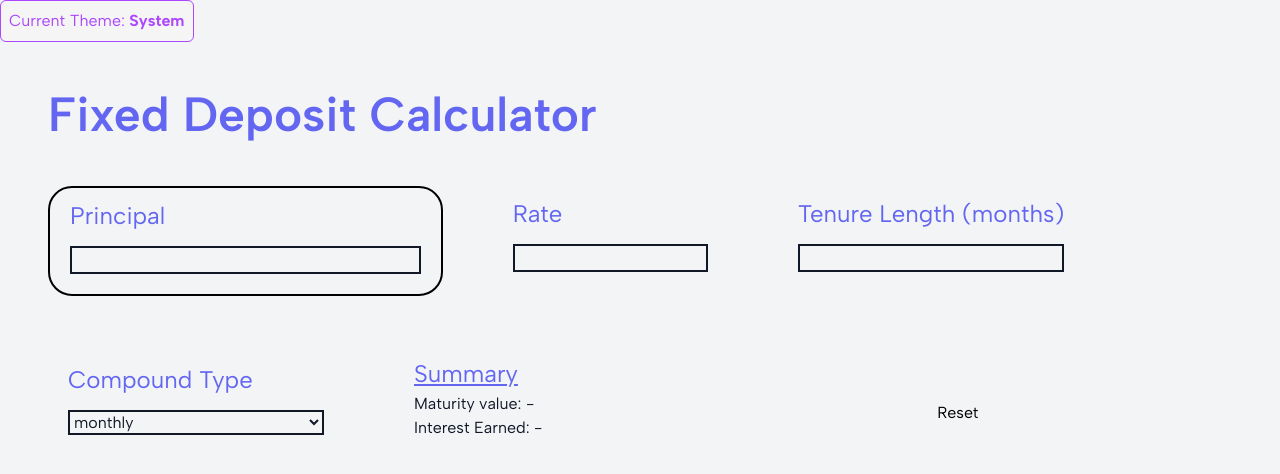
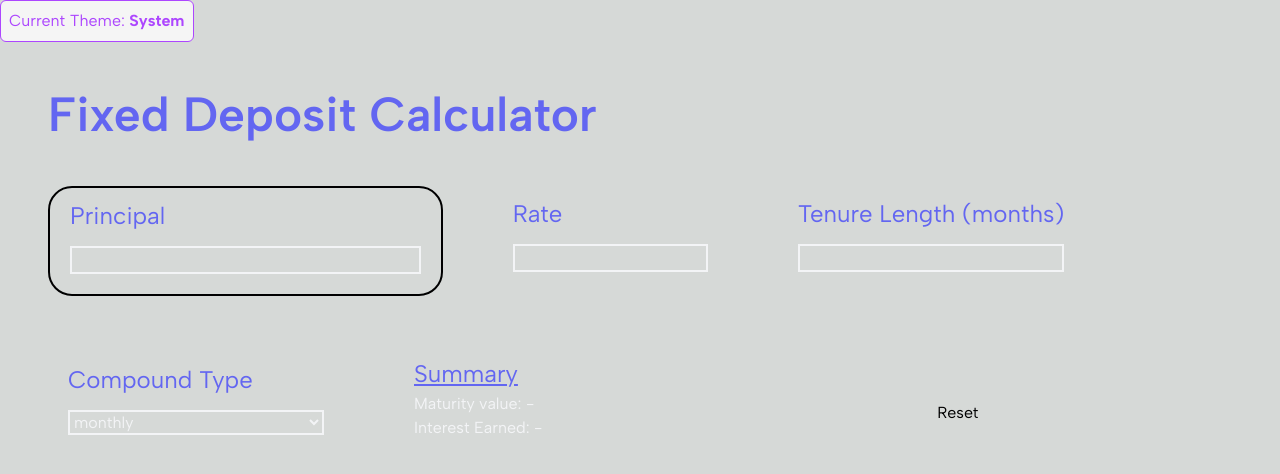
Before and after one commit to nevtay/fd-calculator, a Next.js app: page / in a window 1280 px wide. Shown: the top 474 px of the page. Built offline with nearby package versions, Linux system fonts and the light colour scheme.

Commit message:
feat: update colour values

```diff
--- a/app/globals.css
+++ b/app/globals.css
@@ -5,28 +5,31 @@
 @theme {
   --color-background: var(--bg-app);
   --color-foreground: var(--text-app);
-  --color-input-bg: var(--bg-input);
+  --color-input-field: var(--bg-input-field);
+  --color-input-container: var(--bg-input-container);
   --color-input-value: var(--text-input-value);
   --color-label: var(--text-label);
   --color-accent: var(--color-indigo);
 }
 
 :root {
-  --bg-app: #f3f4f6;
-  --color-body-text: #111827;
-  --bg-input: #2a2a2a;
-  --text-input-value: #f3f4f6;
+  --bg-app: #d6d9d7;
+  --bg-input-container: #2a2a2a;
+  --bg-input-field: #f3f4f6;
+  --color-body-text: #f3f4f6;
+  --color-indigo: #6366f1;
+  --text-input-value: #d6d9d7;
   --text-label: #a1a1a1;
-  --color-indigo: #6366f1;
 }
 
 :root.dark {
   --bg-app: #1a1a1a;
-  --color-body-text: #111827;
-  --bg-input: #d9d9d9;
-  --text-input-value: #222222;
+  --bg-input-container: #160a0a;
+  --bg-input-field: #e5e2e2;
+  --color-body-text: #f3f4f6;
+  --color-indigo: #6366f1;
+  --text-input-value: #d6d9d7;
   --text-label: #6b6b6b;
-  --color-indigo: #6366f1;
 }
 
 @layer base {
```
